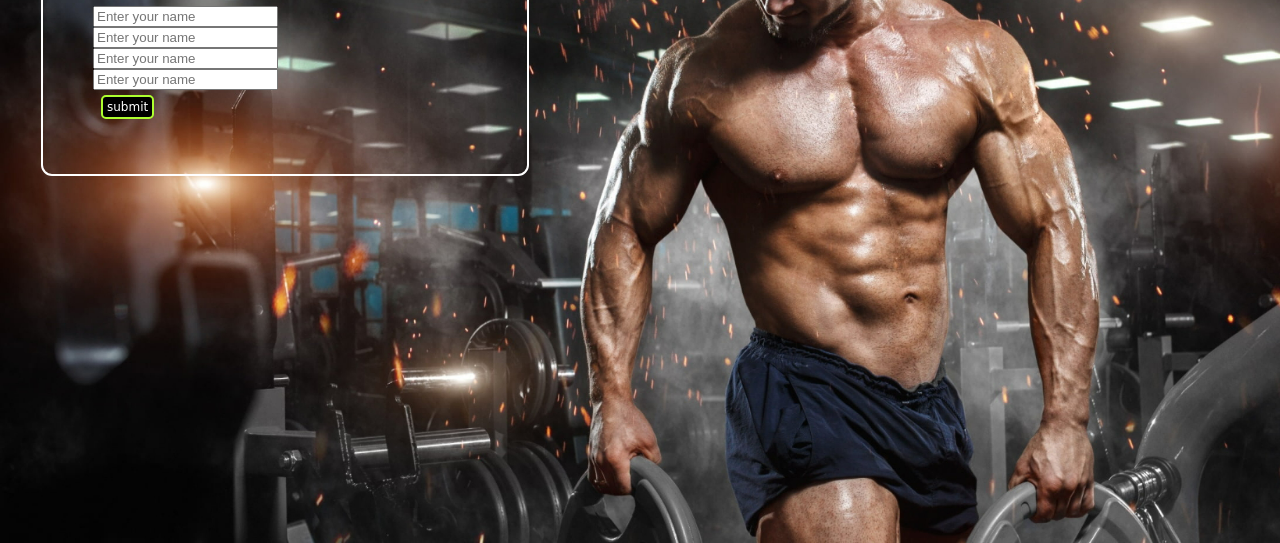
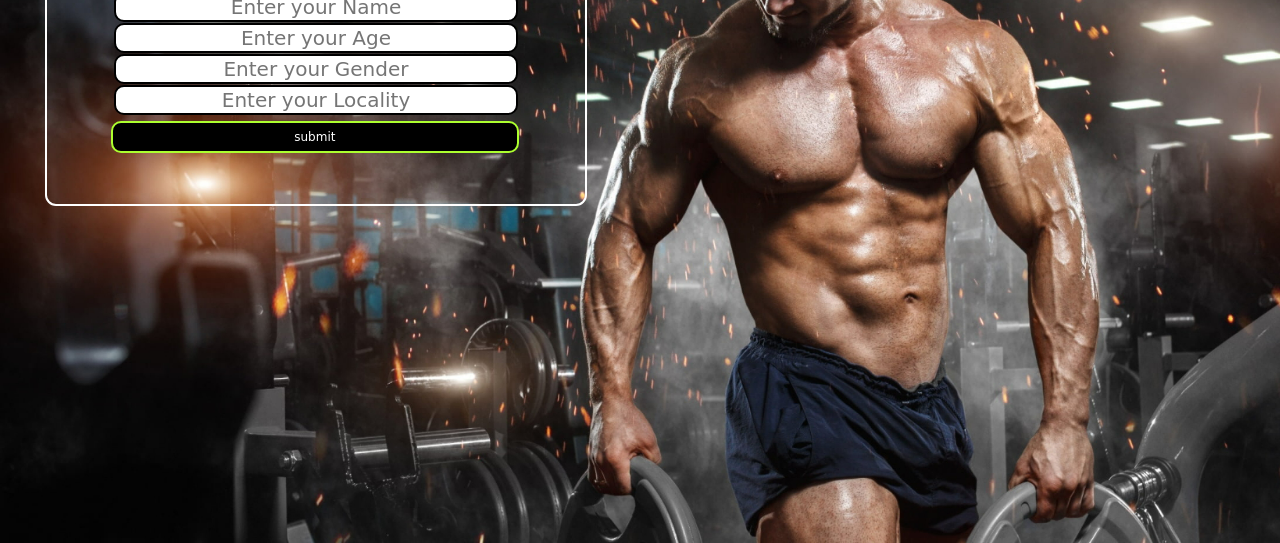
Before and after one commit to itx-nasir/Web-Development, a plain HTML site: page Gym/index.html in a window 1280 px wide. Shown: the part 257-800 px from the top of the page. Drawn offline with Linux system fonts and the light colour scheme.

Commit message:
Form Updated

```diff
--- a/Gym/index.html
+++ b/Gym/index.html
@@ -108,9 +108,35 @@
     .container {
         border: 2px solid;
         border-radius: 11px;
-        margin: 64px 41px;
-        padding: 50px;
-        width: 30%;
+        margin: 55px 45px;
+        padding: 45px;
+        width: 35%;
+    }
+
+    .form-group input {
+        font-family: 'Baloo Bhaina 2', cursive;
+        text-align: center;
+        display: block;
+        width: 400px;
+        height: 26px;
+        padding: 0px;
+        border: 2px solid black;
+        margin: 1px auto;
+        font-size: 25px;
+        border-radius: 10px;
+        font-size: 20px;
+    }
+
+    .container h1 {
+        text-align: center;
+    }
+
+    .container button {
+        display: block;
+        width: 91%;
+        margin: 6px 19px;
+        padding: 7px 1px;
+        border-radius: 10px;
     }
 </style>
 
@@ -136,16 +162,16 @@
         <h1>Join The Best Gym</h1>
         <form action="noaction.php">
             <div class="form-group">
-               <input type="text" name="" placeholder="Enter your name">
+                <input type="text" name="" placeholder="Enter your Name">
             </div>
             <div class="form-group">
-            <input type="text" name="" placeholder="Enter your name">
+                <input type="text" name="" placeholder="Enter your Age">
             </div>
             <div class="form-group">
-            <input type="text" name="" placeholder="Enter your name">
+                <input type="text" name="" placeholder="Enter your Gender">
             </div>
             <div class="form-group">
-            <input type="text" name="" placeholder="Enter your name">
+                <input type="text" name="" placeholder="Enter your Locality">
             </div>
             <button class="btn">submit</button>
         </form>
```
Lines whose indentation alone changed are shown as unchanged.
